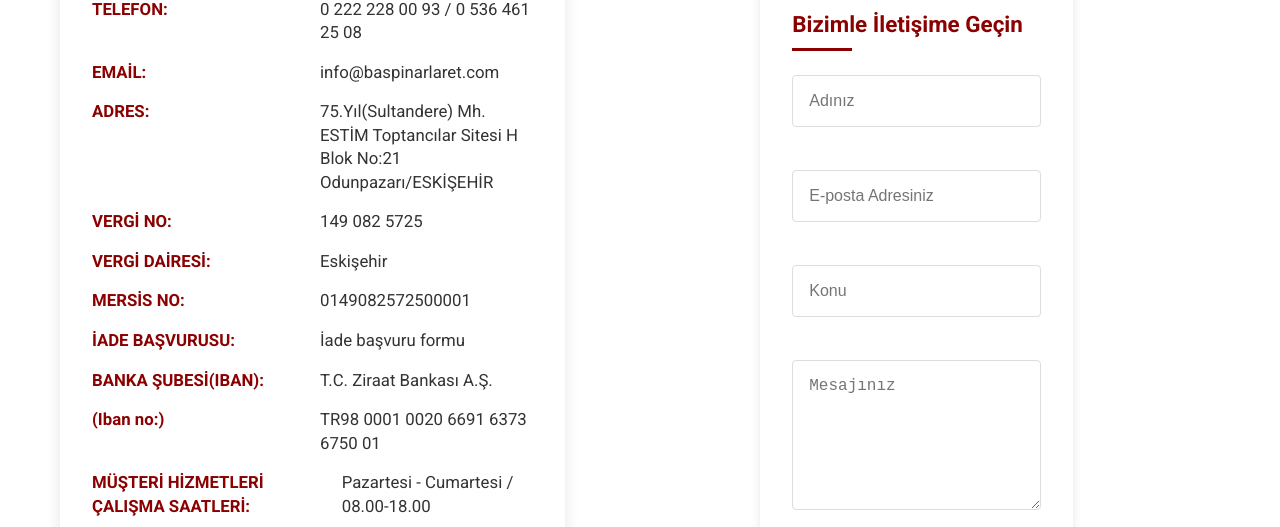
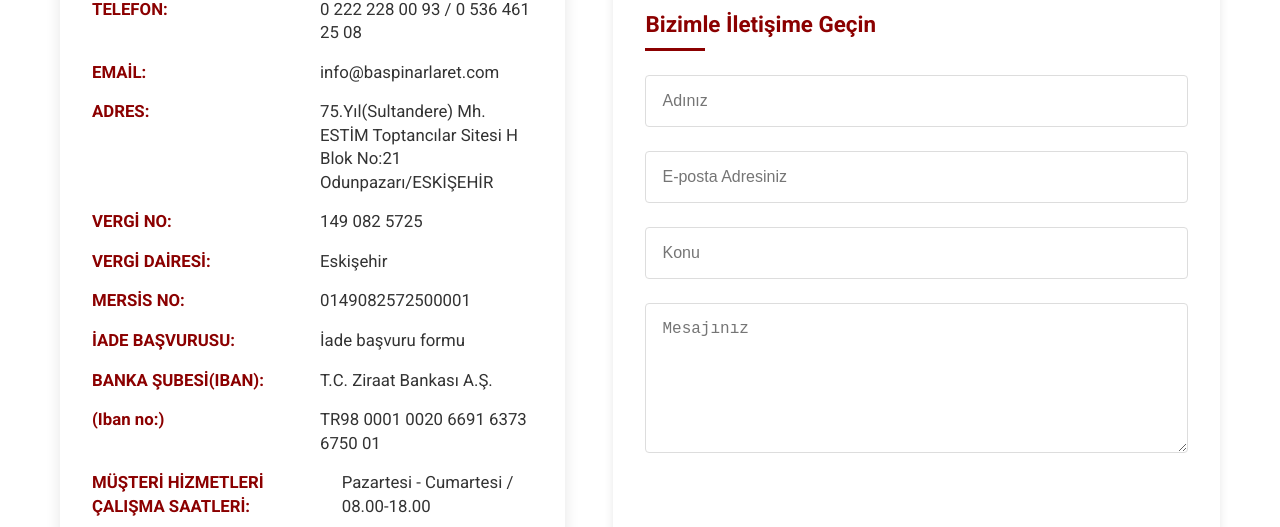
Before and after one commit to nurbeeyza/buther, a React (Create React App) app: page /contact in a window 1280 px wide. Shown: the part 901-1428 px from the top of the page. Built offline with nearby package versions, Linux system fonts and the light colour scheme.

Commit message:
contact done

```diff
--- a/src/index.css
+++ b/src/index.css
@@ -1071,8 +1071,9 @@ body {
 }
 
 .contact-form-container {
-  max-width: 600px;
-  margin: 0 auto;
+  flex: 1;
+  /* max-width: 620px; */
+  /* margin: 0 auto; */
   background: var(--white);
   padding: 2rem;
   border-radius: 8px;
--- a/src/pages/Contact.css
+++ b/src/pages/Contact.css
@@ -155,6 +155,9 @@
 }
 
 .contact-form-container {
+  display: flex;
+  flex-direction: column;
+  flex: 1;
   background-color: var(--white);
   border-radius: 8px;
   box-shadow: 0 4px 15px rgba(0, 0, 0, 0.1);
@@ -180,8 +183,23 @@
 }
 
 .contact-form {
-  display: grid;
+  display: flex;
   gap: 1.2rem;
+  flex-direction: column;
+  justify-content: space-between;
+  /* height: 73%; */
+  flex: 1;
+}
+.contact-submit-button {
+  align-self: flex-end;
+  background-color: #9e352a;
+  color: white;
+  padding: 1rem 2rem;
+  border: none;
+  border-radius: 4px;
+  font-size: 1.1rem;
+  cursor: pointer;
+  transition: background-color 0.3s;
 }
 
 .form-group input,
--- a/src/pages/Contact.js
+++ b/src/pages/Contact.js
@@ -192,6 +192,7 @@ const Contact = () => {
               <div className="contact-form-container">
                 <h3>Bizimle İletişime Geçin</h3>
                 <form className="contact-form">
+                  <div>
                     <div className="form-group">
                       <input type="text" placeholder="Adınız" required />
                     </div>
@@ -207,6 +208,7 @@ const Contact = () => {
                     </div>
                     <div className="form-group">
                       <textarea placeholder="Mesajınız" required></textarea>
+                    </div>
                   </div>
                   <button type="submit" className="submit-button">
                     GÖNDER
```
Lines whose indentation alone changed are shown as unchanged.
